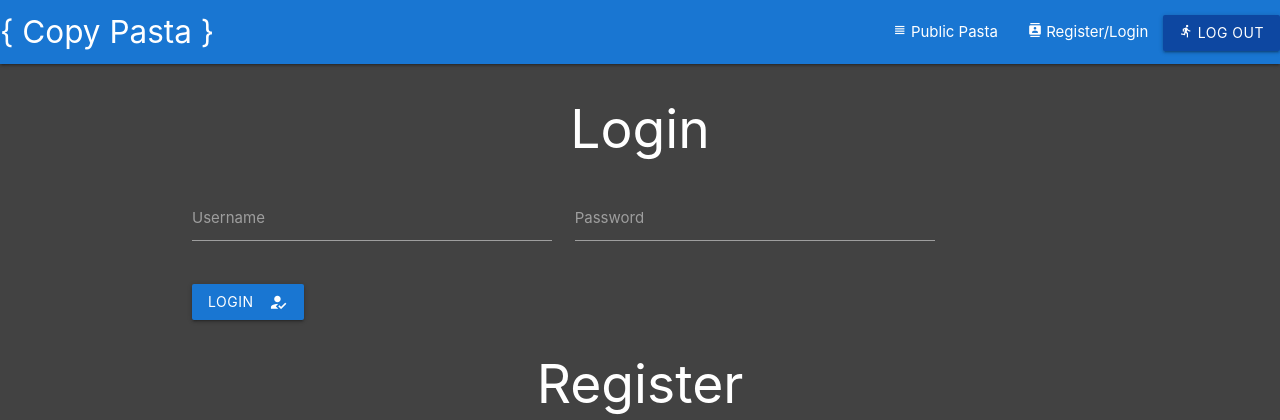
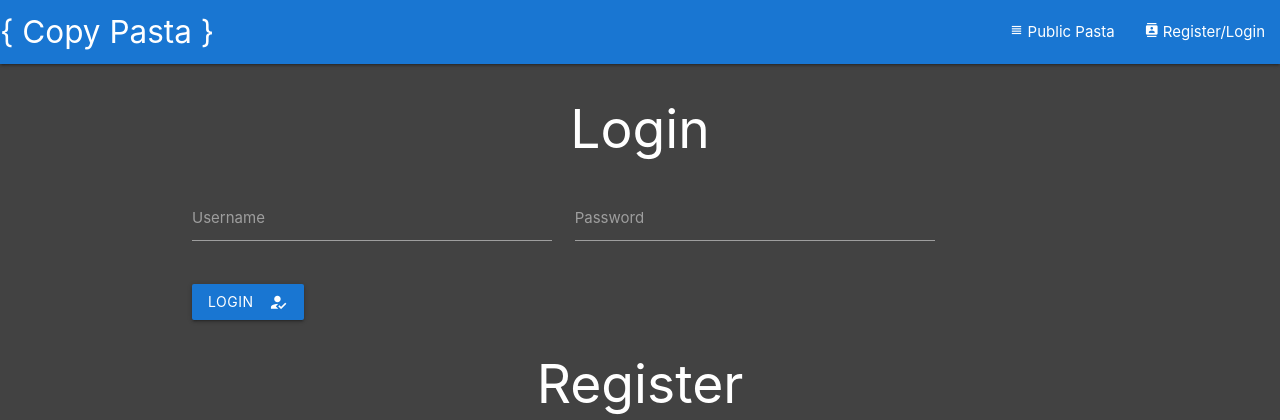
Before and after one commit to Shikachuu/copy-pasta-react, a PHP site: page /regilogin.php in a window 1280 px wide. Shown: the top 420 px of the page. Run offline with PHP 8.4, Linux system fonts and the light colour scheme.

Commit message:
fixed logout button

```diff
--- a/view/header.php
+++ b/view/header.php
@@ -45,7 +45,8 @@ if (isset($_POST['logout'])) {
             <ul id="nav-mobile" class="right hide-on-med-and-down">
                 <li><a href="index.php"><span class="material-icons" style="font-size:14px;">view_headline</span> Public Pasta</a></li>
                 <?php echo (!isset($_SESSION["username"]))? '<li class="nav-content"><a href="regilogin.php"><span class="material-icons" style="font-size:14px;">contacts</span> Register/Login</a></li>' : '<li class="nav-content"><a href="profile.php"><span class="material-icons" style="font-size:14px;">assignment_ind</span> Profile</a></li>'; ?>
-                <?php echo (isset($_SESSION["admin"])) ? '<li class="nav-content"><a href="admin.php"><span class="material-icons" style="font-size:14px;">build</span> Admin View</a></li>' : '<li class="nav-content"><button class="btn blue darken-4"><span class="material-icons" style="font-size:14px;">directions_run</span> Log out</button></li>' ?>
+                <?php echo (isset($_SESSION["admin"])) ? '<li class="nav-content"><a href="admin.php"><span class="material-icons" style="font-size:14px;">build</span> Admin View</a></li>' : '' ?>
+                <?php echo (isset($_SESSION["username"]) && isset($_SESSION["user_id"])) ? '<li class="nav-content"><form method="POST"><button class="btn blue darken-4"><span class="material-icons" style="font-size:14px;">directions_run</span> Log out</button></form></li>' : '' ?>
             </ul>
             <ul id="nav-mobile" class="hide-on-large-only">
                 <div class="left">
@@ -53,7 +54,8 @@ if (isset($_POST['logout'])) {
                     <?php echo (!isset($_SESSION["username"]))? '<li class="nav-content"><a href="regilogin.php"><span class="material-icons" style="font-size:14px;">contacts</span> Register/Login</a></li>' : '<li class="nav-content"><a href="profile.php"><span class="material-icons" style="font-size:14px;">assignment_ind</span> Profile</a></li>'; ?>
                 </div>
                 <div class="right">
-                    <?php echo (isset($_SESSION["admin"])) ? '<li class="nav-content"><a href="admin.php"><span class="material-icons" style="font-size:14px;">build</span> Admin View</a></li>' : '<li class="nav-content"><form method="POST"><button type="submit" name="logout"><span class="material-icons" style="font-size:14px;">directions_run</span> Log out</button></form></li>' ?>
+                    <?php echo (isset($_SESSION["admin"])) ? '<li class="nav-content"><a href="admin.php"><span class="material-icons" style="font-size:14px;">build</span> Admin View</a></li>' : '' ?>
+                    <?php echo (isset($_SESSION["username"]) && isset($_SESSION["user_id"])) ? '<li class="nav-content"><form method="POST"><button class="btn blue darken-4"><span class="material-icons" style="font-size:14px;">directions_run</span> Log out</button></form></li>' : '' ?>
                 </div>
             </ul>
         </div>
```
